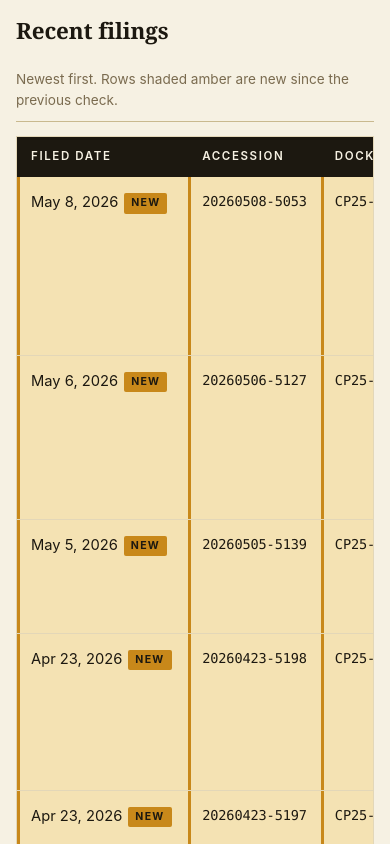
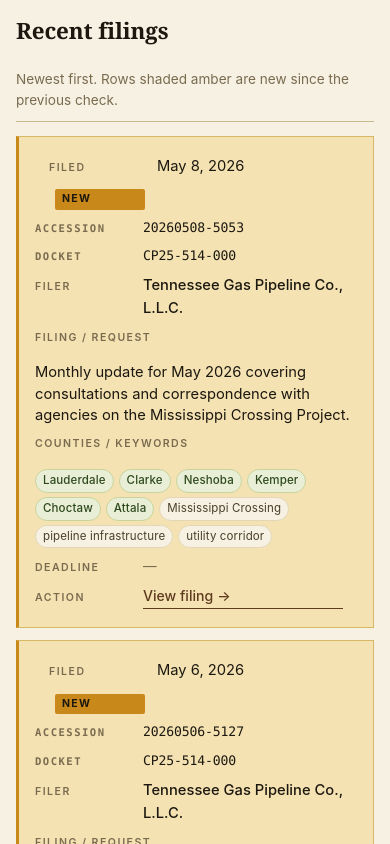
Before and after one commit to MississippiForMississippi/MSFERCandPSCfilings, a plain HTML site: page index.html in a window 390 px wide. Shown: the part 980-1824 px from the top of the page. Drawn offline with Linux system fonts and the light colour scheme; a web font is replaced by a local one.

Commit message:
Fix table responsiveness: column widths, scroll affordance, mobile cards
- Replace rigid min-width:1080px with percentage-based <colgroup> and
  per-column min-widths so the table fits common embed widths (Smartsheet,
  iframe at ~900px) without clipping the rightmost columns.
- Add a subtle right-edge gradient and an italic 'Scroll sideways' hint
  that appear only when the table actually overflows, and disappear once
  the user reaches the end. Driven by ResizeObserver in app.js.
- Below 720px, reflow the table into stacked cards with field labels
  (data-label attributes) so deadlines and action links are always
  visible without horizontal scrolling.
- Tighten thead/tbody padding and font-size so all 8 columns fit at 1280
  in the table view without forcing horizontal scroll on most rows.

```diff
--- a/app.js
+++ b/app.js
@@ -138,14 +138,14 @@
     var newPill = row.is_new ? '<span class="new-pill">New</span>' : '';
     return ''
       + '<tr' + cls + '>'
-      +   '<td class="col-date">' + escapeHtml(formatDate(row.filed_date)) + newPill + '</td>'
-      +   '<td class="col-accession mono">' + escapeHtml(row.accession || "—") + '</td>'
-      +   '<td class="col-docket mono">' + escapeHtml(row.docket || "—") + '</td>'
-      +   '<td class="col-filer filer">' + escapeHtml(row.filer || "—") + '</td>'
-      +   '<td class="col-filing"><div class="filing-text">' + escapeHtml(row.filing || "—") + '</div></td>'
-      +   '<td class="col-tags">' + renderTagStack(row.counties, row.keywords) + '</td>'
-      +   '<td class="col-deadline">' + renderDeadlineCell(row) + '</td>'
-      +   '<td class="col-action">' + renderActionLink(row) + '</td>'
+      +   '<td class="col-date" data-label="Filed">' + escapeHtml(formatDate(row.filed_date)) + newPill + '</td>'
+      +   '<td class="col-accession mono" data-label="Accession">' + escapeHtml(row.accession || "—") + '</td>'
+      +   '<td class="col-docket mono" data-label="Docket">' + escapeHtml(row.docket || "—") + '</td>'
+      +   '<td class="col-filer filer" data-label="Filer">' + escapeHtml(row.filer || "—") + '</td>'
+      +   '<td class="col-filing" data-label="Filing / request"><div class="filing-text">' + escapeHtml(row.filing || "—") + '</div></td>'
+      +   '<td class="col-tags" data-label="Counties / keywords">' + renderTagStack(row.counties, row.keywords) + '</td>'
+      +   '<td class="col-deadline" data-label="Deadline">' + renderDeadlineCell(row) + '</td>'
+      +   '<td class="col-action" data-label="Action">' + renderActionLink(row) + '</td>'
       + '</tr>';
   }
 
@@ -203,6 +203,29 @@
     }
   }
 
+  /* ---------- overflow detection ----------
+     Adds .has-overflow when the table is wider than its wrapper, and toggles
+     .is-scrolled-end when the user has scrolled to the right edge. Drives a
+     subtle right-edge gradient + a screen-reader-friendly scroll hint. */
+  function watchOverflow() {
+    var wrap = document.getElementById("table-wrap");
+    if (!wrap) return;
+    function check() {
+      var overflowing = wrap.scrollWidth - wrap.clientWidth > 1;
+      wrap.classList.toggle("has-overflow", overflowing);
+      var atEnd = wrap.scrollLeft + wrap.clientWidth >= wrap.scrollWidth - 1;
+      wrap.classList.toggle("is-scrolled-end", overflowing && atEnd);
+    }
+    check();
+    wrap.addEventListener("scroll", check, { passive: true });
+    if (typeof ResizeObserver !== "undefined") {
+      var ro = new ResizeObserver(check);
+      ro.observe(wrap);
+    } else {
+      window.addEventListener("resize", check);
+    }
+  }
+
   function init() {
     var data = (typeof window !== "undefined" && window.FERC_DATA) ? window.FERC_DATA : null;
     if (!data) {
@@ -210,6 +233,7 @@
     }
     renderStatus(data);
     renderTable(data.rows);
+    watchOverflow();
   }
 
   if (document.readyState === "loading") {
--- a/index.html
+++ b/index.html
@@ -84,8 +84,18 @@
       <p class="section-head__sub">Newest first. Rows shaded amber are new since the previous check.</p>
     </div>
 
-    <div class="table-wrap" role="region" aria-label="FERC filings table" tabindex="0">
+    <div class="table-wrap" id="table-wrap" role="region" aria-label="FERC filings table, horizontally scrollable" tabindex="0">
       <table class="filings-table">
+        <colgroup>
+          <col class="col-date" />
+          <col class="col-accession" />
+          <col class="col-docket" />
+          <col class="col-filer" />
+          <col class="col-filing" />
+          <col class="col-tags" />
+          <col class="col-deadline" />
+          <col class="col-action" />
+        </colgroup>
         <thead>
           <tr>
             <th scope="col" class="col-date">Filed date</th>
@@ -103,6 +113,7 @@
         </tbody>
       </table>
     </div>
+    <p class="scroll-hint" aria-hidden="true">Scroll the table sideways to see deadlines and action links.</p>
   </section>
 
   <!-- ========== SEARCH COVERAGE ========== -->
--- a/styles.css
+++ b/styles.css
@@ -259,16 +259,51 @@
   background: #fffaef;
   border: 1px solid var(--paper-edge);
   overflow-x: auto;
+  -webkit-overflow-scrolling: touch;
   position: relative;
 }
-.table-wrap:focus { outline: 2px solid var(--clay); outline-offset: -2px; }
+.table-wrap:focus-visible { outline: 2px solid var(--clay); outline-offset: -2px; }
+
+/* Right-edge gradient hint that there is more content to scroll.
+   Sits on top of the scrollbar gutter; uses subtle alpha so column text
+   underneath stays readable. */
+.table-wrap.has-overflow::after {
+  content: "";
+  position: absolute;
+  top: 0;
+  right: 0;
+  bottom: 0;
+  width: 18px;
+  pointer-events: none;
+  background: linear-gradient(to right, rgba(255,250,239,0), rgba(255,250,239,0.85));
+  transition: opacity 0.18s ease;
+}
+.table-wrap.is-scrolled-end::after { opacity: 0; }
+
+.scroll-hint {
+  display: none;
+  margin: 8px 0 0;
+  font-size: 0.78rem;
+  color: var(--ink-faint);
+  font-style: italic;
+}
+.table-wrap.has-overflow + .scroll-hint { display: block; }
 
 .filings-table {
   width: 100%;
   border-collapse: collapse;
   font-size: 0.92rem;
-  min-width: 1080px;
+  table-layout: fixed;
 }
+
+.filings-table colgroup col.col-date     { width: 9%;  min-width: 100px; }
+.filings-table colgroup col.col-accession{ width: 11%; min-width: 118px; }
+.filings-table colgroup col.col-docket   { width: 11%; min-width: 120px; }
+.filings-table colgroup col.col-filer    { width: 13%; min-width: 130px; }
+.filings-table colgroup col.col-filing   { width: 24%; min-width: 200px; }
+.filings-table colgroup col.col-tags     { width: 16%; min-width: 150px; }
+.filings-table colgroup col.col-deadline { width: 9%;  min-width: 100px; }
+.filings-table colgroup col.col-action   { width: 7%;  min-width: 92px; }
 
 .filings-table thead th {
   position: sticky;
@@ -276,22 +311,28 @@
   background: var(--ink);
   color: var(--paper);
   font-family: var(--font-body);
-  font-size: 0.72rem;
+  font-size: 0.7rem;
   font-weight: 600;
-  letter-spacing: 0.14em;
+  letter-spacing: 0.1em;
   text-transform: uppercase;
   text-align: left;
-  padding: 11px 14px;
+  padding: 11px 10px;
   border-bottom: 1px solid var(--ink);
   white-space: nowrap;
 }
+.filings-table thead th:first-child { padding-left: 14px; }
+.filings-table thead th:last-child  { padding-right: 14px; }
 
 .filings-table tbody td {
-  padding: 14px;
+  padding: 13px 10px;
   vertical-align: top;
   border-bottom: 1px solid var(--paper-edge);
   color: var(--ink);
+  word-wrap: break-word;
+  overflow-wrap: break-word;
 }
+.filings-table tbody td:first-child { padding-left: 14px; }
+.filings-table tbody td:last-child  { padding-right: 14px; }
 .filings-table tbody tr:last-child td { border-bottom: none; }
 .filings-table tbody tr:nth-child(even) td { background: rgba(227,215,184,0.18); }
 
@@ -301,14 +342,14 @@
 }
 
 .filings-table .col-date,
-.filings-table .col-accession,
-.filings-table .col-docket,
 .filings-table .col-deadline { white-space: nowrap; }
 
 .filings-table .mono {
   font-family: var(--font-mono);
-  font-size: 0.85rem;
+  font-size: 0.82rem;
   letter-spacing: -0.01em;
+  word-break: break-all;
+  overflow-wrap: anywhere;
 }
 
 .filings-table .filer {
@@ -319,7 +360,6 @@
 .filings-table .filing-text {
   color: var(--ink);
   line-height: 1.45;
-  max-width: 44ch;
 }
 
 /* tag chips inside table */
@@ -327,7 +367,6 @@
   display: flex;
   flex-wrap: wrap;
   gap: 4px 5px;
-  max-width: 28ch;
 }
 .tag {
   display: inline-block;
@@ -349,7 +388,7 @@
 
 /* deadline cell */
 .deadline {
-  display: inline-flex;
+  display: flex;
   flex-direction: column;
   gap: 2px;
   font-size: 0.85rem;
@@ -435,6 +474,90 @@
   font-size: 0.85rem;
   font-style: normal;
   color: var(--ink-faint);
+}
+
+/* ==================== TABLE → CARDS ON NARROW SCREENS ==================== */
+/* Below 720px the table layout becomes unreadable even with horizontal scroll.
+   Reflow each row as a stacked card with field labels. */
+@media (max-width: 720px) {
+  .table-wrap {
+    border: none;
+    background: transparent;
+    overflow: visible;
+  }
+  .table-wrap.has-overflow::after { display: none; }
+  .scroll-hint { display: none !important; }
+
+  .filings-table,
+  .filings-table thead,
+  .filings-table tbody,
+  .filings-table tr,
+  .filings-table th,
+  .filings-table td,
+  .filings-table colgroup,
+  .filings-table col {
+    display: block;
+    width: auto !important;
+    min-width: 0 !important;
+  }
+
+  .filings-table thead { display: none; }
+
+  .filings-table tbody tr {
+    background: #fffaef;
+    border: 1px solid var(--paper-edge);
+    border-left: 3px solid var(--clay-deep);
+    margin: 0 0 12px;
+    padding: 14px 16px;
+  }
+  .filings-table tbody tr:nth-child(even) td { background: transparent; }
+  .filings-table tbody tr.is-new {
+    background: var(--amber-soft);
+    border-color: var(--amber-edge);
+    border-left-color: var(--amber);
+  }
+  .filings-table tbody tr.is-new td {
+    background: transparent !important;
+    box-shadow: none;
+  }
+
+  .filings-table tbody td {
+    border: none;
+    padding: 4px 0;
+    display: grid;
+    grid-template-columns: 96px 1fr;
+    gap: 12px;
+    align-items: baseline;
+  }
+  .filings-table tbody td::before {
+    content: attr(data-label);
+    font-size: 0.66rem;
+    font-weight: 600;
+    letter-spacing: 0.14em;
+    text-transform: uppercase;
+    color: var(--ink-faint);
+    padding-top: 2px;
+  }
+  .filings-table tbody td.col-filing { grid-template-columns: 1fr; }
+  .filings-table tbody td.col-filing::before { display: block; margin-bottom: 4px; }
+  .filings-table tbody td.col-tags   { grid-template-columns: 1fr; }
+  .filings-table tbody td.col-tags::before { display: block; margin-bottom: 4px; }
+
+  .filings-table .filing-text { max-width: none; }
+
+  .empty-row {
+    border: 1px solid var(--paper-edge) !important;
+    border-left: 3px solid var(--clay-deep) !important;
+    background: #fffaef;
+    padding: 24px 16px;
+  }
+  .empty-row td {
+    display: block !important;
+    padding: 0 !important;
+    grid-template-columns: none !important;
+    text-align: center;
+  }
+  .empty-row td::before { content: none !important; }
 }
 
 /* ==================== COVERAGE ==================== */
```
